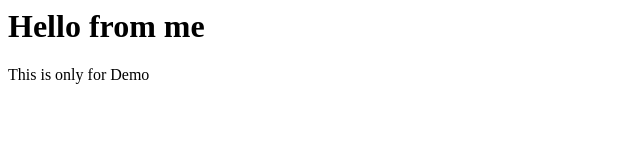
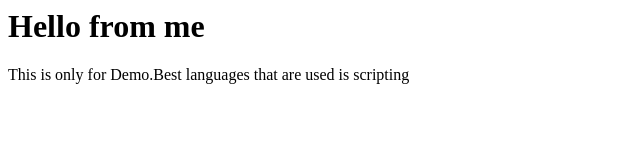
Before and after one commit to panchuus/AssignG, a plain HTML site: page index.html in a window 1280 px wide. Shown: the whole page, without its empty margins (0-640 px from the left). Drawn offline with Linux system fonts and the light colour scheme.

Commit message:
Changes are done by Branch3

```diff
--- a/index.html
+++ b/index.html
@@ -1,7 +1,7 @@
 <html>
-    <title>This is Changed by Branch1</title>
+    <title>This is the best title</title>
     <body>
         <h1>Hello from me</h1>
-        <p>This is only for Demo</p>
+        <p>This is only for Demo.Best languages that are used is scripting </p>
     </body>
 </html>
```
